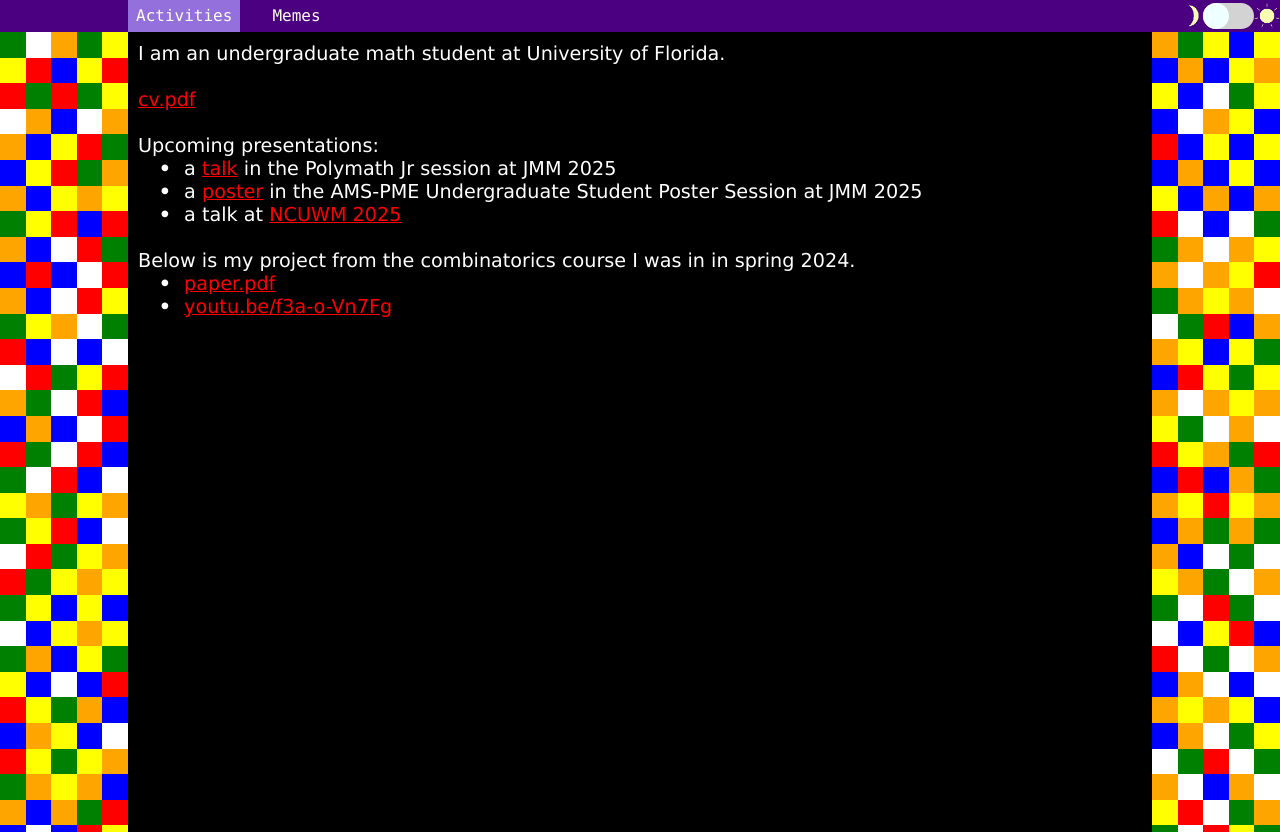
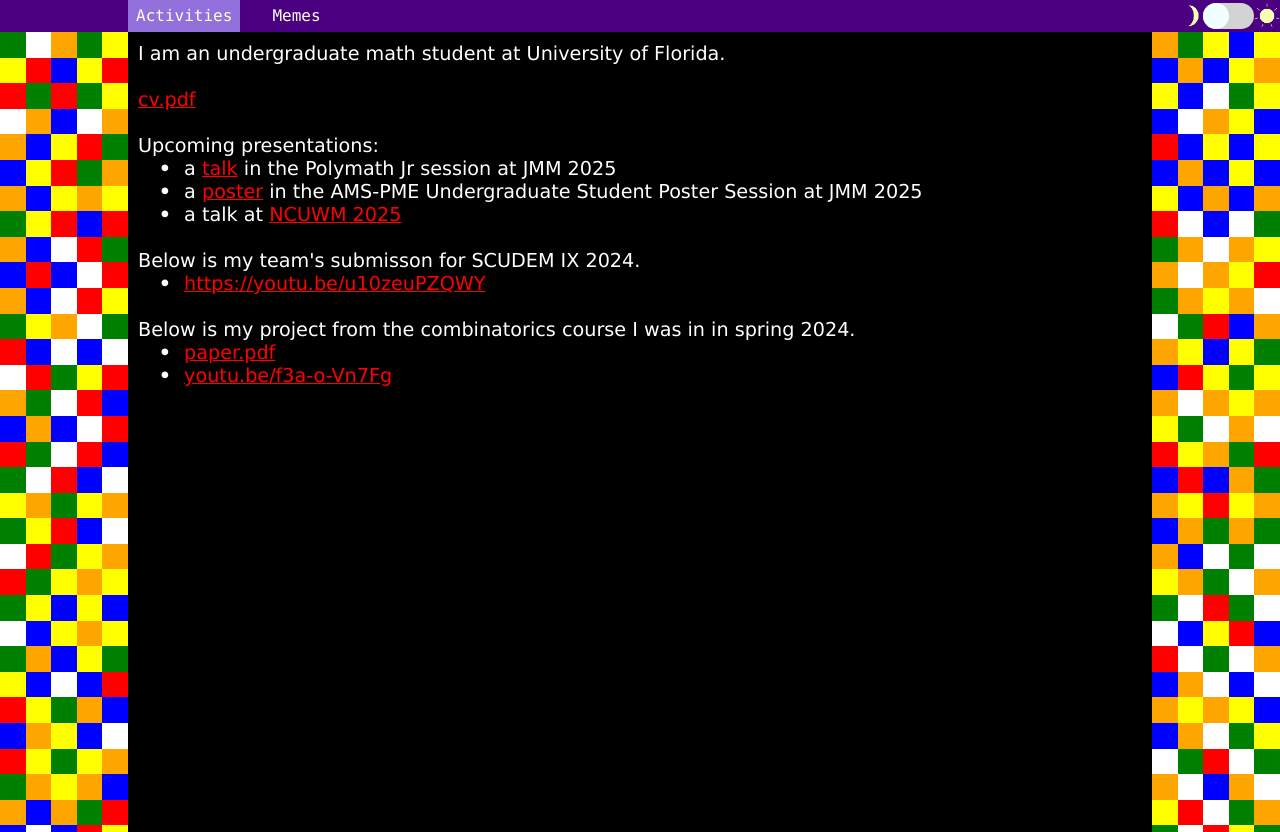
Before and after one commit to pbeall/pbeall.github.io, a plain HTML site: page index.html in a window 1280 px wide. Drawn offline with Linux system fonts and the light colour scheme.

Commit message:
fixed 2 typos and added SCUDEM link

```diff
--- a/index.html
+++ b/index.html
@@ -52,7 +52,20 @@ a talk at <a href="https://math.unl.edu/ncuwm" target="_blank">NCUWM 2025</a>
 </ul>
 
 </p><p>
+<br>
 
+Below is my team's submisson for SCUDEM IX 2024.
+
+</p>
+
+<ul>
+
+<li>
+<a href="https://youtu.be/u10zeuPZQWY" target="_blank">https://youtu.be/u10zeuPZQWY</a>
+</li>
+</ul>
+
+</p><p>
 <br>
 
 Below is my project from the combinatorics course I was in in spring 2024.
```
Also changed, not shown: 2 other files.
